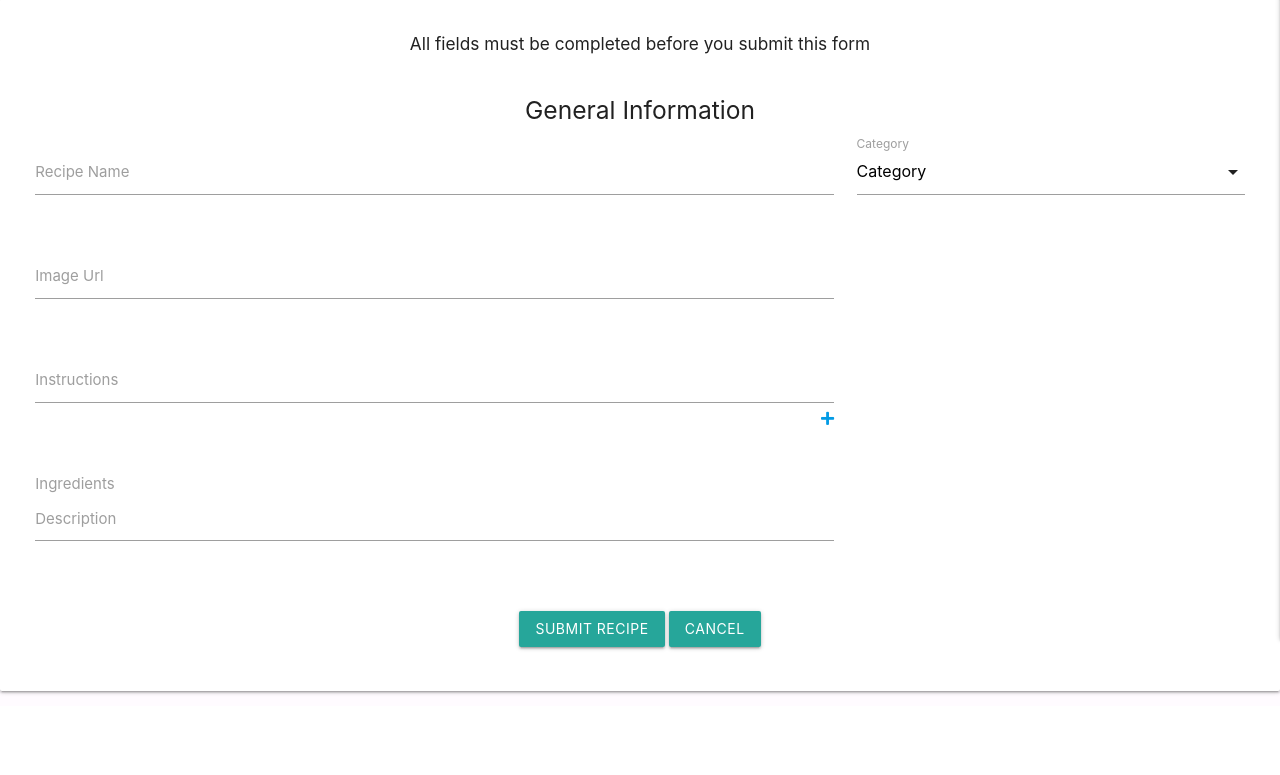
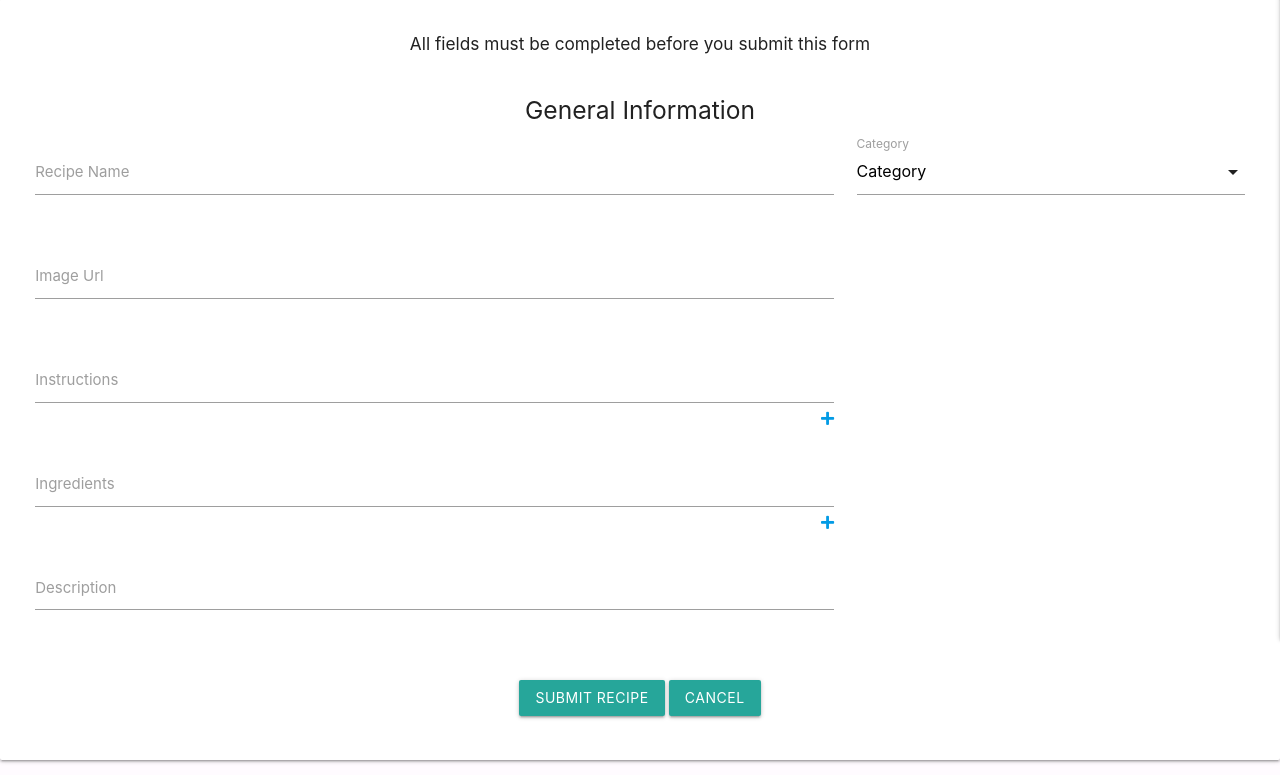
Before and after one commit to ThijsTerporten/CheffsBuddy, a Flask app: page /add_recipe in a window 1280 px wide. Shown: the part 221-996 px from the top of the page. Before the commit the page ends 916 px from the top, so only its background shows below. Run offline with Flask 2, Linux system fonts and the light colour scheme; the visitor is signed in with stand-in values (Sample User, id 1); data that the repository does not hold is empty; some libraries are stand-ins or nearby versions.

Commit message:
Create variables for inst and ingredient Add function to add/remove input fields

```diff
--- a/static/js/script.js
+++ b/static/js/script.js
@@ -4,6 +4,13 @@ $(document).ready(function(){
     $(".tooltipped").tooltip();
   });
 
+
+// Add extra input fields in the form
+
+let ingredients = 1;
+let maxIngredients = 25;
+let directions = 1;
+let maxDirections = 40;
   $("#add-dir-btn").click(function(e) {
     e.preventDefault();
     $("#addInstruction").append(
@@ -18,8 +25,25 @@ $(document).ready(function(){
       directions++;
   });
 
+
+$("#add-ingr-btn").click(function(e) {
+  e.preventDefault();
+  $("addIngredient").append(
+    `
+    <div class="input-field">
+    <label for="ingredients">
+        Recipe Ingredients
+    </label>
+    <input type="text" name="ingredients" required>
+    <button class="btn-remove right" type="button"><i class="fas fa-trash-alt"></i></button>
+</div>`
+  );
+  ingredients++;
+});
+
+//  Remove created input fields in the form
 $("#addInstruction").on("click", ".btn-remove", function(e){
   e.preventDefault(e);
   $(this).parent("div").remove();
   directions--;
-})
+});
--- a/templates/helpers/recipe_form.html
+++ b/templates/helpers/recipe_form.html
@@ -53,7 +53,7 @@
                 <div class="input-field">
                     <label for="instructions">Instructions
                     </label>
-                    <input type="text" name="instructions" required class="materialize-textarea validate">
+                    <input type="text" name="instructions" required class="validate">
                     <a href="#" role="button" id="add-dir-btn"><i class="fas fa-plus right"></i></a>
                 </div>
             </div>
@@ -68,6 +68,8 @@
                     <label for="ingredients">
                         Ingredients
                     </label>
+                    <input type="text" name="ingredients" required class="validate">
+                    <a href="" role="button" id="add-ingr-btn"><i class="fas fa-plus right"></i></a>
                 </div>
             </div>
         </div>
```
